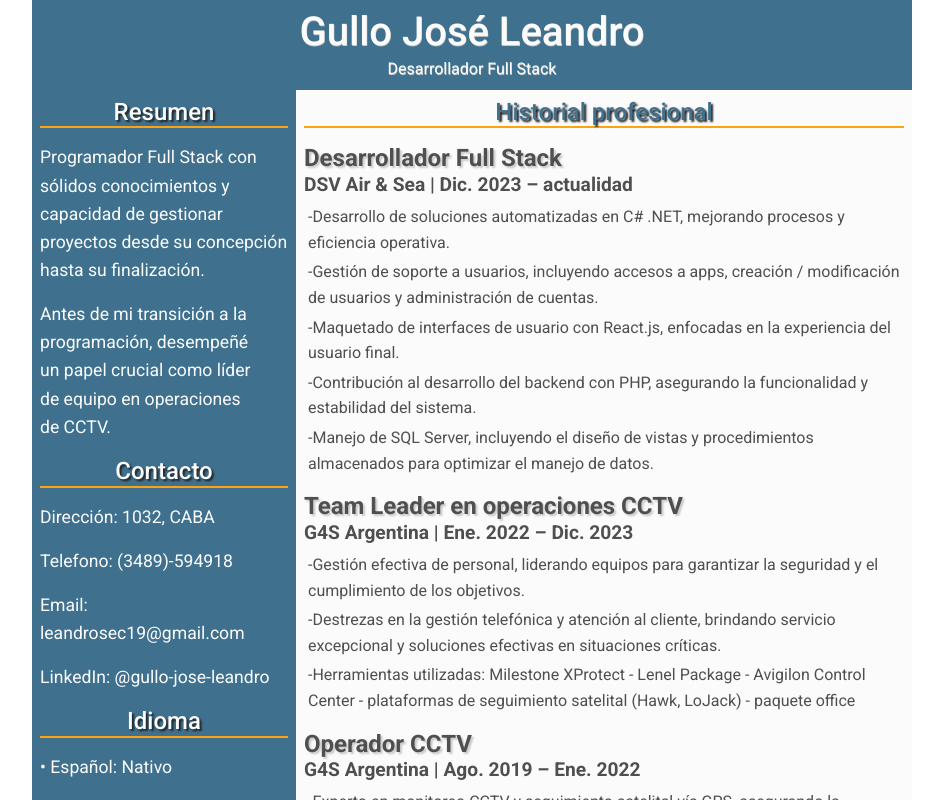
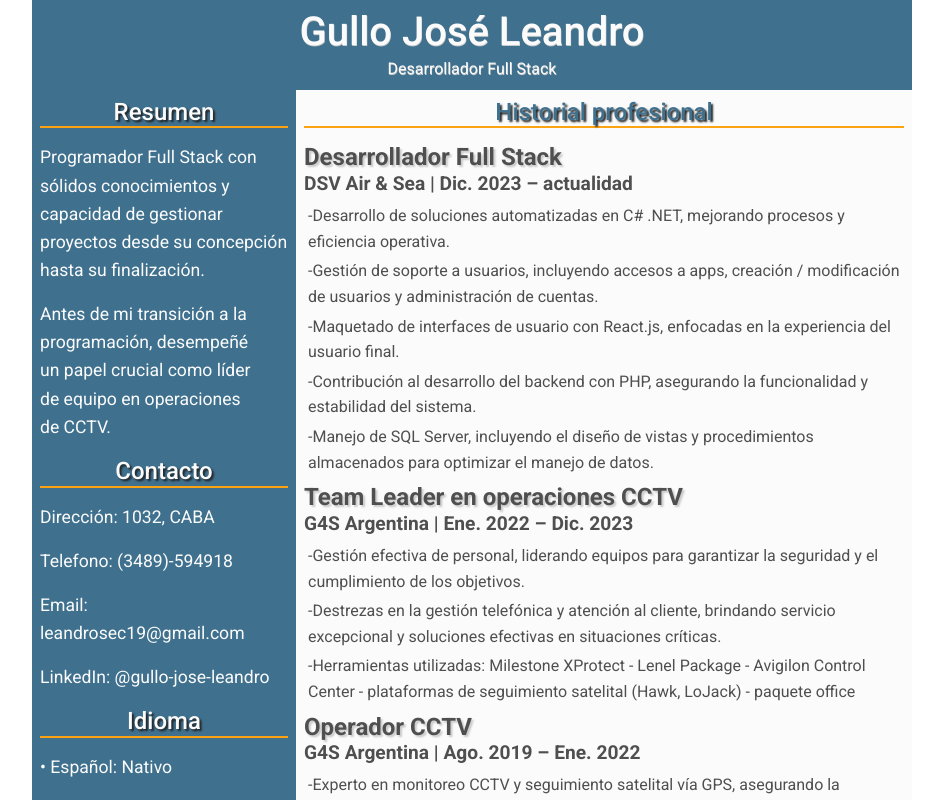
Before and after one commit to gullojoseleandro/Portfolio_V4, a React (Create React App) app: page / in a window 1280 px wide. Shown: the top 800 px of the page, without its empty margins (168-1111 px from the left). Built offline with nearby package versions, Linux system fonts and the light colour scheme.

Commit message:
marging litte change

```diff
--- a/src/Components/Cards/jsx/CVCards.jsx
+++ b/src/Components/Cards/jsx/CVCards.jsx
@@ -3,7 +3,7 @@ import '../css/CVCards.css'
 const CVCards = ({title, company, date, content}) => {
     return (
         <>
-            <div className="my-3">
+            <div className="my-2">
                 <h3 className="cardtitle fw-bold">{title}</h3>
                 <h6 className="cardcompany fw-bold">{company} | {date}</h6>
                 <div className='cardcontent'>{content}</div>
```
